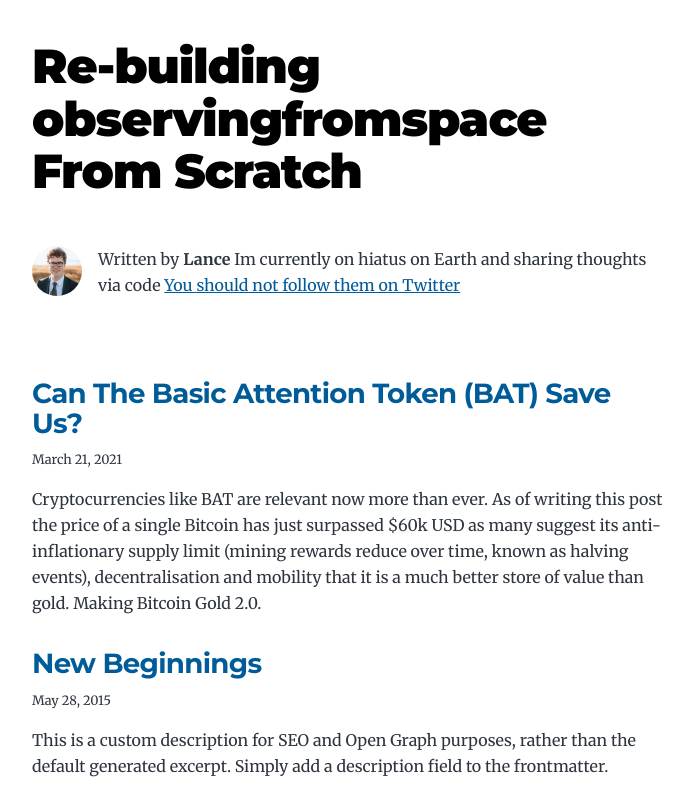
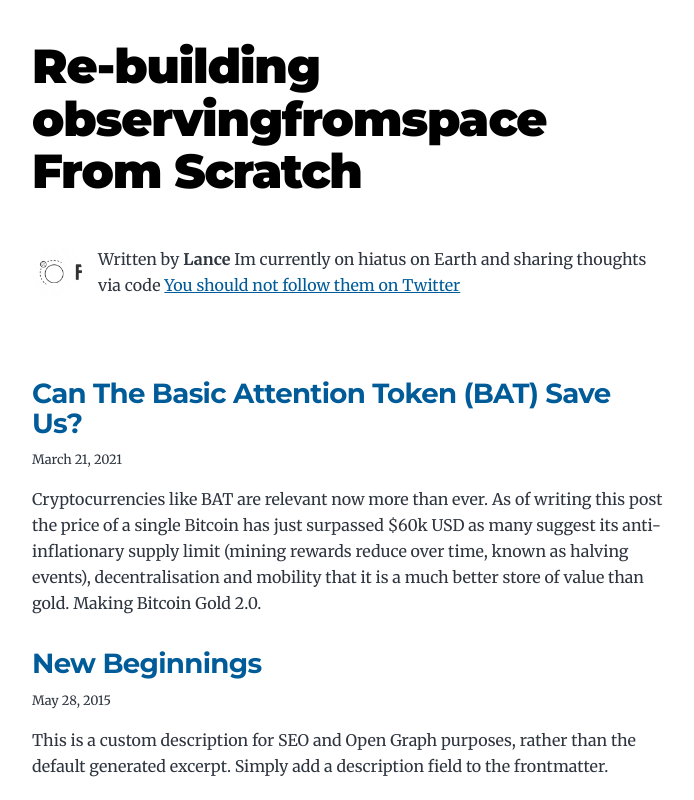
Before and after one commit to joshuabmarsh/ofs-1, a Gatsby site: page / in a window 1280 px wide. Shown: the top 800 px of the page, without its empty margins (292-986 px from the left). Built offline with nearby package versions, Linux system fonts and the light colour scheme; Gatsby itself is replaced by a stand-in of ours.

Commit message:
Add files via upload

```diff
--- a/src/components/bio.js
+++ b/src/components/bio.js
@@ -36,11 +36,11 @@ const Bio = () => {
         className="bio-avatar"
         layout="fixed"
         formats={["AUTO", "WEBP", "AVIF"]}
-        src="../images/profile-pic.png"
+        src="../images/ofs_logo.png"
         width={50}
         height={50}
         quality={95}
-        alt="Profile picture"
+        alt="OFS logo"
       />
        {author?.name && (
         <p>
```
